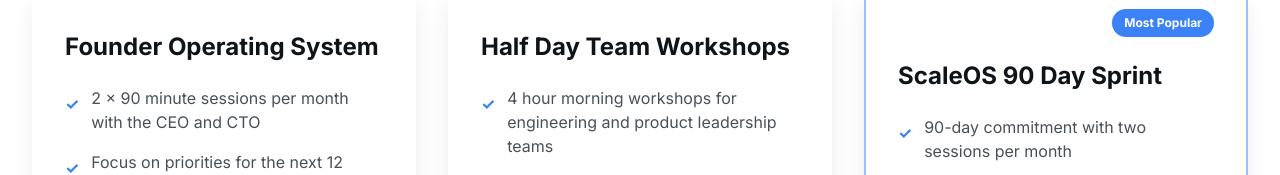
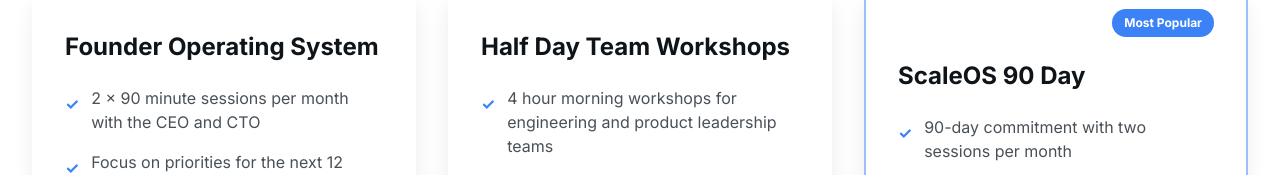
Before and after one commit to Afreshio/founder-assessment-tool, a React (Vite) app: page /scaleos in a window 1280 px wide. Shown: the part 7387-7562 px from the top of the page. Built offline with nearby package versions, Linux system fonts and the light colour scheme.

Commit message:
Update ScaleOS pages and styles, remove temp Excel file

```diff
--- a/src/pages/ScaleOSLanding.tsx
+++ b/src/pages/ScaleOSLanding.tsx
@@ -646,7 +646,7 @@
                 ],
               },
               {
-                title: 'ScaleOS 90 Day Sprint',
+                title: 'ScaleOS 90 Day',
                 badge: 'Most Popular',
                 features: [
                   '90-day commitment with two sessions per month',
--- a/src/pages/ScaleOSLandingTest.tsx
+++ b/src/pages/ScaleOSLandingTest.tsx
@@ -673,7 +673,7 @@
                 ],
               },
               {
-                title: 'ScaleOS 90 Day Sprint',
+                title: 'ScaleOS 90 Day',
                 badge: 'Most Popular',
                 features: [
                   '90-day commitment with two sessions per month',
```
Also changed, not shown: src/pages/ScalabilityDiagnosticPage.tsx (line endings or trailing spaces), src/pages/TeamDiagnostic.css (line endings or trailing spaces), 2 other files (tests, documents, lock files or other folders).
